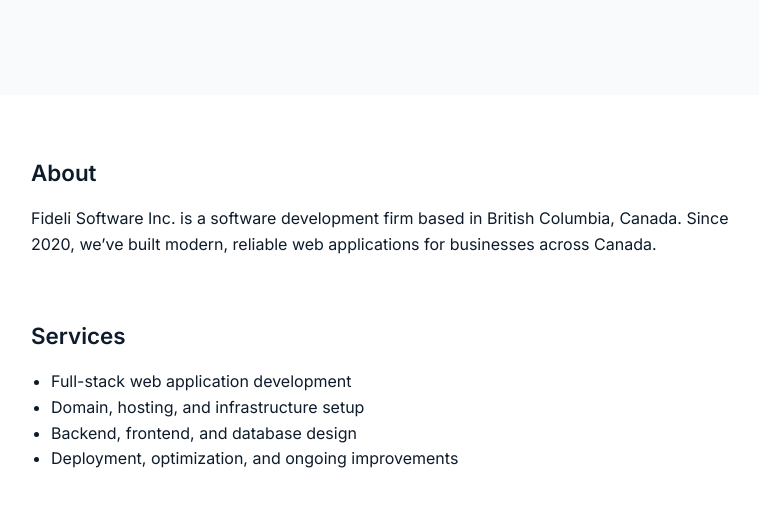
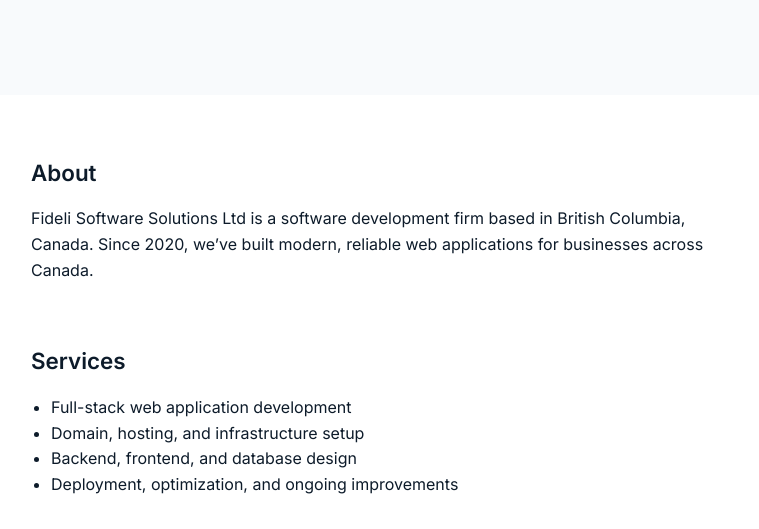
Before and after one commit to Fideli-Software/fideli-software.github.io, a plain HTML site: page index.html in a window 1280 px wide. Shown: the part 248-777 px from the top of the page, without its empty margins (259-1018 px from the left). Drawn offline with Linux system fonts and the light colour scheme.

Commit message:
Correct company name in About section

```diff
--- a/index.html
+++ b/index.html
@@ -29,7 +29,7 @@
     <section id="about">
       <h2>About</h2>
       <p>
-        Fideli Software Inc. is a software development firm based in British Columbia, Canada.
+        Fideli Software Solutions Ltd is a software development firm based in British Columbia, Canada.
         Since 2020, we’ve built modern, reliable web applications for businesses across Canada.
       </p>
     </section>
```
